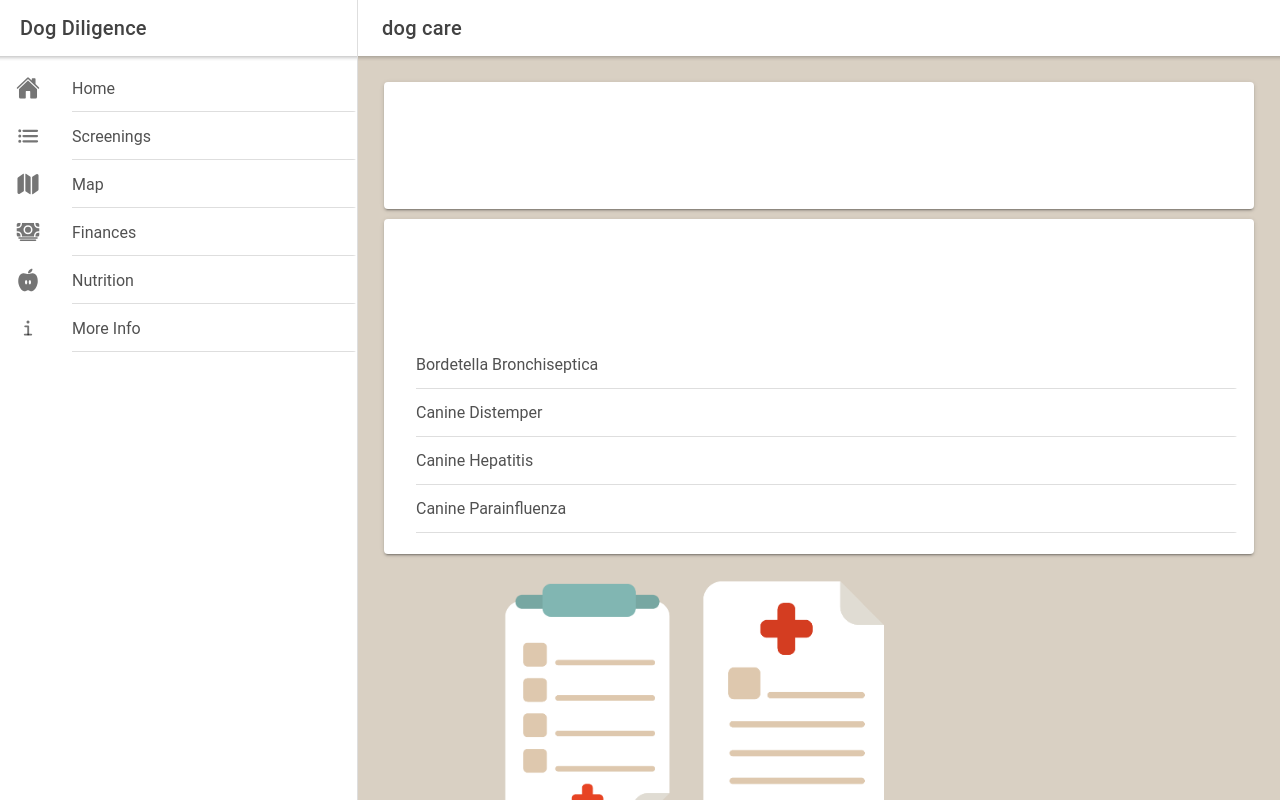
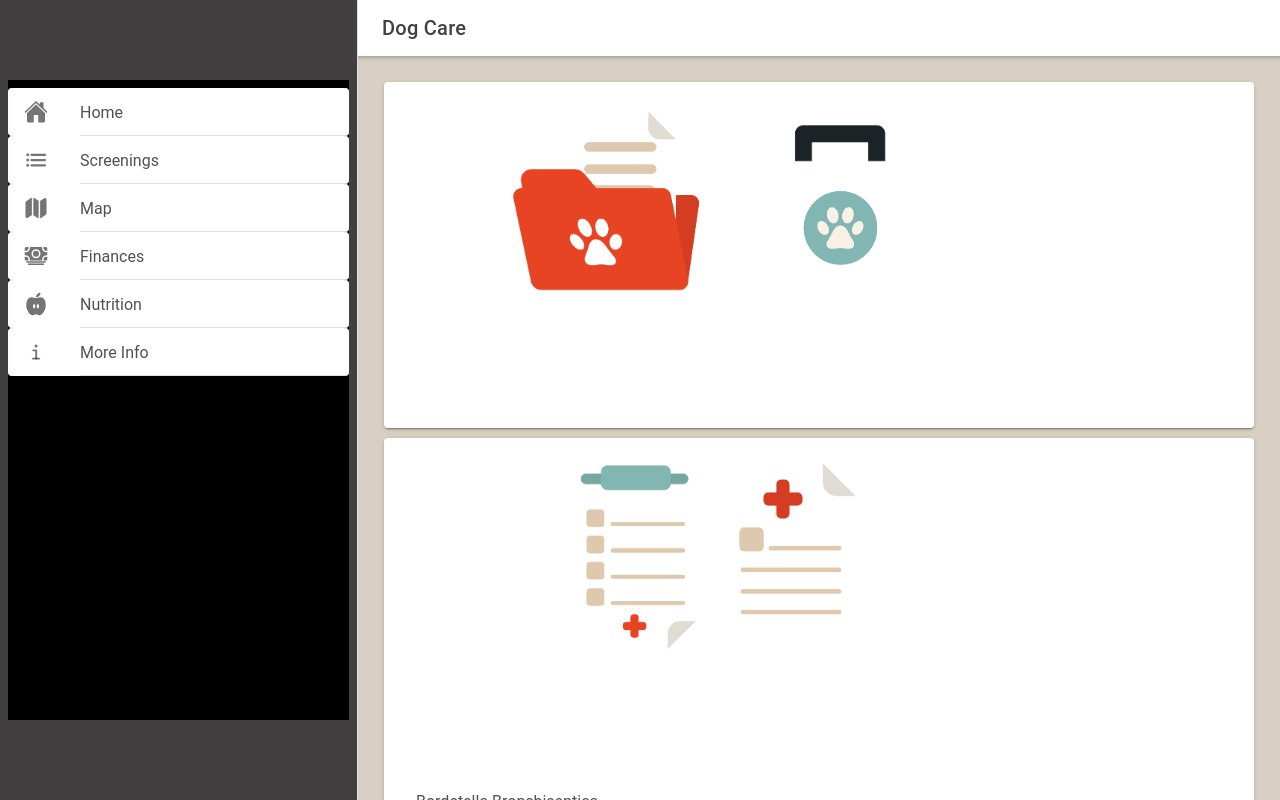
Before and after one commit to ch4/DogDiligence, a React (Create React App) app: page /home/list in a window 1280 px wide. Built offline with nearby package versions, Linux system fonts and the light colour scheme; the HTML template or start-up script is replaced by a standard one.

Commit message:
css fixes

```diff
--- a/src/components/Menu.tsx
+++ b/src/components/Menu.tsx
@@ -22,19 +22,23 @@ interface MenuProps extends RouteComponentProps {
 
 const Menu: React.FunctionComponent<MenuProps> = ({ appPages }) => (
   <IonMenu contentId="main" type="overlay">
-    <IonHeader>
+    {/* <IonHeader>
       <IonToolbar>
         <IonTitle>Dog Diligence</IonTitle>
       </IonToolbar>
-    </IonHeader>
+    </IonHeader> */}
     <IonContent>
-      <IonList>
+      <div id="menu-content" >
+      {/* <div className="profile-border">
+    <div className="user-pic one"></div>
+      </div> */}
+      <IonList style={{backgroundColor: '#000'}}>
         {appPages.map((appPage, index) => {
           //clear disease
           // window.localStorage.removeItem('disease');
           return (
             <IonMenuToggle key={index} autoHide={false}>
-              <IonItem routerLink={appPage.url} routerDirection="none">
+              <IonItem style={{backgroundColor: '#433E3F'}} routerLink={appPage.url} routerDirection="none">
                 <IonIcon slot="start" icon={appPage.icon} />
                 <IonLabel>{appPage.title}</IonLabel>
               </IonItem>
@@ -42,6 +46,7 @@ const Menu: React.FunctionComponent<MenuProps> = ({ appPages }) => (
           );
         })}
       </IonList>
+      </div>
     </IonContent>
   </IonMenu>
 );
--- a/src/pages/Finance.tsx
+++ b/src/pages/Finance.tsx
@@ -177,6 +177,7 @@ var data = [
             </IonToolbar> */}
         </IonHeader>
         <IonContent>
+            <div>
             <div id="chart">
             <AreaChart
                 data={data}
@@ -187,7 +188,7 @@ var data = [
                 tooltipHtml={tooltipArea}
                 />
             </div>
-
+            </div>
         </IonContent>
         </IonPage>
     );
--- a/src/pages/Home.css
+++ b/src/pages/Home.css
@@ -45,8 +45,30 @@
 }
 
 .info-content{
-  height: 100%;
+  height: 2000px;
   padding: 1em;
   background-color: #d9d0c3;
   /*background: url(../images/list-bg.jpg) no-repeat center/cover fixed;*/
 }
+
+/*
+.header-list{
+  background-color: red;
+}*/
+
+.toolbar-background{
+  background-color: blue;
+}
+
+#dislink{
+  text-decoration: underline;
+  color: #433E3F;
+  font-weight: 200;
+  font-style: italic;
+}
+
+#menu-content{
+  padding: 5em 0.5em;
+  background-color: #433E3F;
+  height: 100%;
+}
--- a/src/pages/Information.tsx
+++ b/src/pages/Information.tsx
@@ -2,6 +2,7 @@ import { IonButton, IonLabel, IonToggle, IonButtons, IonContent, IonCard, IonCar
 import { americanFootball, basketball, beer, bluetooth, boat, build, flask, football, paperPlane, wifi } from 'ionicons/icons';
 import React from 'react';
 import disordersInformation from './../dataset/disordersInfo.json';
+import './Home.css';
 
 const InformationPage: React.FC = () => {
   let disease = window.localStorage.getItem('disease')
@@ -19,7 +20,7 @@ const InformationPage: React.FC = () => {
           <IonButtons slot="start">
             <IonMenuButton />
           </IonButtons>
-          <IonTitle>Complication Info</IonTitle>
+          <IonTitle>Screening Details</IonTitle>
         </IonToolbar>
       </IonHeader>
 
@@ -29,24 +30,28 @@ const InformationPage: React.FC = () => {
             <IonCardHeader>
               <IonCardTitle>{disease ? disease : ""}</IonCardTitle>
               {/* <IonCardSubtitle>OMG YOUR DOG IS GOING TO DIE...</IonCardSubtitle> */}
+
             </IonCardHeader>
 
             <IonCardContent>
+
             {/* Degenerative myelopathy (DM) is a relatively uncommon neurological disease characterized by progressive weakness and loss of normal function in the hind limbs of affected dogs. In DM, the loss of myelin (the tissue surrounding the nerves) and the degeneration of axons (nerve endings) leads to the symptoms seen in this disease. Ultimately, the origin of these symptoms is unknown but a genetic predisposition is assumed. An aberrant immune response may be responsible but is as yet merely hypothesized. The mode of inheritance is also unknown. */}
             {specificDiseaseObj ? specificDiseaseObj.Desc : ""}
             </IonCardContent>
 
             <IonCardContent>
+            <div style={{marginBottom: '1em'}}>
+            <img src="assets/steth.png"/>
+          </div>
               <div>
                 <span><strong>Treatment Cost: </strong></span>
                 {/* <span>$2000</span> */}
                 <span>{specificDiseaseObj ? '$ ' +specificDiseaseObj.Cost : ""}</span>
               </div>
             </IonCardContent>
-            <IonCardContent>
+            <IonCardContent color="secondary">
               <div>
-                <span><strong>More Info: </strong></span>
-                <span>{specificDiseaseObj ? specificDiseaseObj.Link : ""}</span>
+                <span><strong><a id="disLink" style={{color: '#433E3F', fontWeight: 200, fontStyle: 'italic'}} href={specificDiseaseObj ? specificDiseaseObj.Link : ""}>More Information</a></strong></span>
               </div>
             </IonCardContent>
 
@@ -56,15 +61,12 @@ const InformationPage: React.FC = () => {
                       <IonToggle value="pepperoni" color="danger" onChange={() => {}} />
                   </IonItem>
                   <IonItem>
-                      <IonButton class="info_buttons" expand="block" color="success" routerLink="/map">Plan Payment</IonButton>
+                      <IonButton class="info_buttons" expand="block" color="tertiary" routerLink="/map">Plan Payment</IonButton>
                       <IonButton class="info_buttons" expand="block" color="success" routerLink="/map">Find Vet Nearby</IonButton>
                   </IonItem>
               </IonList>
 
           </IonCard>
-          <div style={{position: 'fixed', bottom: '0'}}>
-            <img src="assets/steth.png"/>
-          </div>
         </div>
       </IonContent>
 
--- a/src/pages/List.tsx
+++ b/src/pages/List.tsx
@@ -9,12 +9,12 @@ const ListPage: React.FC = () => {
 
   return (
     <IonPage>
-      <IonHeader>
+      <IonHeader class="header-list">
         <IonToolbar>
           <IonButtons slot="start">
             <IonMenuButton />
           </IonButtons>
-          <IonTitle>{breed} {mixed === 'true' ? 'mixed' : ""} dog care</IonTitle>
+          <IonTitle>{breed} {mixed === "true" ? 'mixed' : ""} Dog Care</IonTitle>
         </IonToolbar>
       </IonHeader>
 
@@ -22,6 +22,9 @@ const ListPage: React.FC = () => {
         <div className="list-content">
         <IonCard>
           <IonCardHeader>
+          <div>
+                <img src="assets/folders.png"/>
+              </div>
             <IonCardTitle>Breed Screening</IonCardTitle>
             <IonCardSubtitle>-Breed- dogs are recommended to be screened for the disorders below to maintain their quality of life.</IonCardSubtitle>
           </IonCardHeader>
@@ -33,7 +36,10 @@ const ListPage: React.FC = () => {
 
         <IonCard>
           <IonCardHeader>
-            <IonCardTitle>General Screening</IonCardTitle>
+              <div>
+                <img src="assets/report.png"/>
+              </div>
+              <IonCardTitle>General Screening</IonCardTitle>
             <IonCardSubtitle>Good for dogs of all breeds.</IonCardSubtitle>
           </IonCardHeader>
 
@@ -41,9 +47,7 @@ const ListPage: React.FC = () => {
             <GeneralItems />
           </IonCardContent>
         </IonCard>
-        <div>
-            <img src="assets/report.png"/>
-          </div>
+
         </div>
       </IonContent>
     </IonPage>
--- a/src/theme/variables.css
+++ b/src/theme/variables.css
@@ -38,12 +38,12 @@ http://ionicframework.com/docs/theming/ */
   --ion-color-warning-shade: #e0b500;
   --ion-color-warning-tint: #ffd31a;
 
-  --ion-color-danger: #f04141;
-  --ion-color-danger-rgb: 245,61,61;
+  --ion-color-danger: #7f5a4f;
+  --ion-color-danger-rgb: 127,90,79;
   --ion-color-danger-contrast: #ffffff;
   --ion-color-danger-contrast-rgb: 255,255,255;
-  --ion-color-danger-shade: #d33939;
-  --ion-color-danger-tint: #f25454;
+  --ion-color-danger-shade: #704f46;
+  --ion-color-danger-tint: #8c6b61;
 
   --ion-color-dark: #222428;
   --ion-color-dark-rgb: 34,34,34;
@@ -65,6 +65,10 @@ http://ionicframework.com/docs/theming/ */
   --ion-color-light-contrast-rgb: 0,0,0;
   --ion-color-light-shade: #d7d8da;
   --ion-color-light-tint: #f5f6f9;
+}
+
+ion-header{
+  --background-color: var(--ion-color-primary);
 }
 
 ion-content {
@@ -102,13 +106,20 @@ ion-item{
 
 ion-card-content{
   --background-color: rgba(0, 0, 0, 0.3) !important;
+  padding: 0;
 }
 
 .info_buttons{
-  margin: 0 0.5em;
+  margin: .7em 0.5em;
+  width: 45%;
+    font-size: 1em;
+    height: 35px;
+    font-weight: 700;
 }
 
-
+.toolbar-background{
+  background-color: blue;
+}
 
 ion-card-title {
   color: white;
```
Also changed, not shown: public/assets/folders.png (added), public/assets/report.png.
